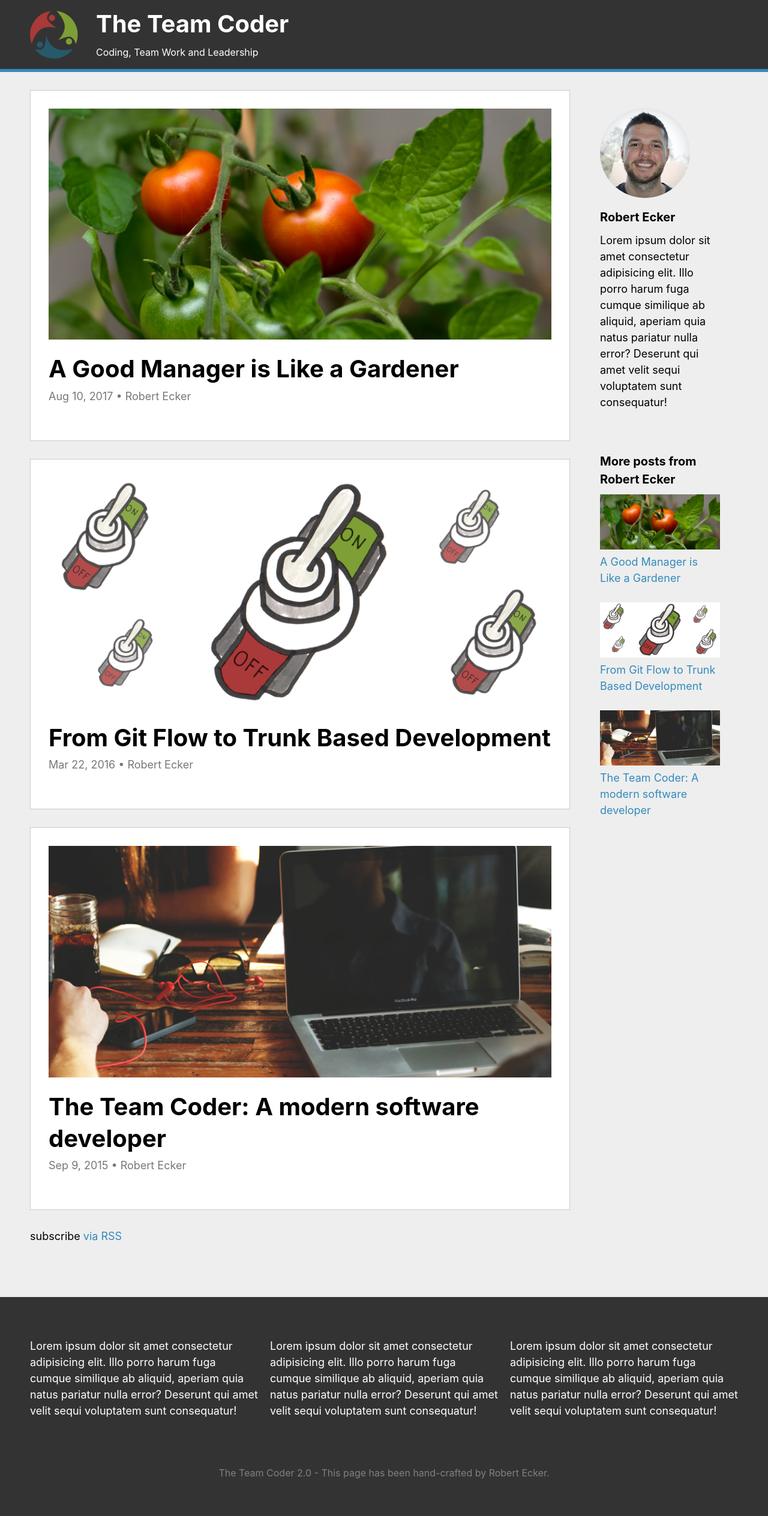
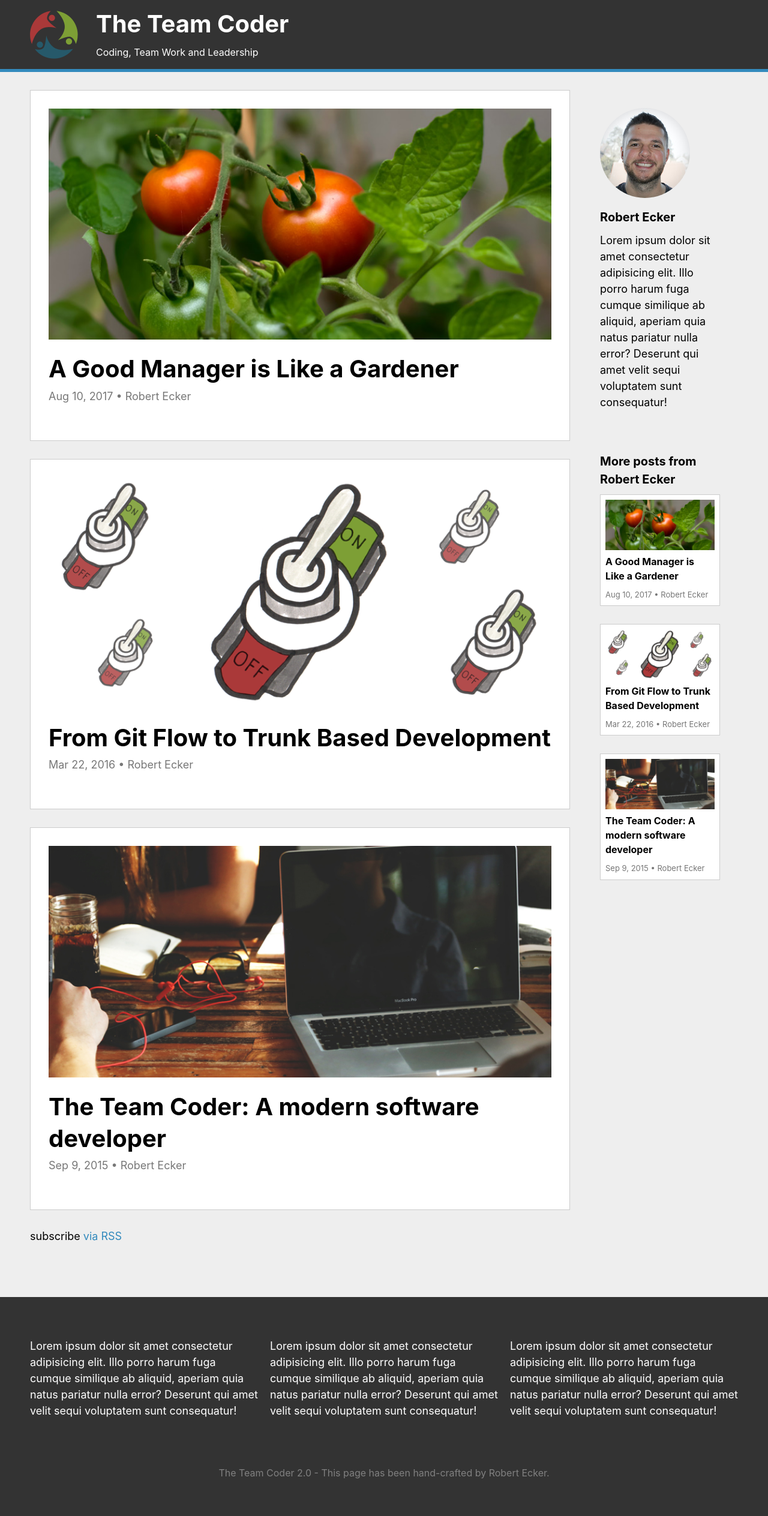
Before and after one commit to team-coder/team-coder.com, a Jekyll site: the page built from index.markdown, in a window 1280 px wide. Shown: the whole page at 60% size. Built offline with Jekyll 4.4.1, drawn with Linux system fonts in a browser that asks for light colours.

Commit message:
Create and use component for small article teasers

```diff
--- /dev/null
+++ b/_includes/article-teaser.html
@@ -0,0 +1,23 @@
+{% if include.post %}
+
+<a href="{{ include.post.url | relative_url }}" style="text-decoration: none;">
+    <div class="content-container-small">
+        {% if include.post.feature_image %}
+        <img src="{{include.post.feature_image}}" alt="hero image {{ include.post.title | escape }}" class="title-image">
+        {% endif %}
+        <p class="content-container-small-title">{{ include.post.title | escape }}</p>
+
+        <p class="content-container-small-meta">
+            <time class="dt-published" datetime="{{ include.post.date | date_to_xmlschema }}" itemprop="datePublished">
+              {%- assign date_format = site.minima.date_format | default: "%b %-d, %Y" -%}
+              {{ include.post.date | date: date_format }}
+            </time>
+            {%- if include.post.author -%}
+            • <span itemprop="author" itemscope itemtype="http://schema.org/Person"><span class="p-author h-card"
+                itemprop="name">{{ include.post.author }}</span></span>
+            {%- endif -%}
+        </p>
+    </div>
+</a>
+
+{% endif %}
--- a/_includes/sidebar.html
+++ b/_includes/sidebar.html
@@ -18,11 +18,7 @@
         {%- if site.posts.size > 0 -%}
         <h2>More posts from Robert Ecker</h2>
         {%- for post in site.posts -%}
-        {% if post.feature_image %}
-        <img src="{{post.feature_image}}" alt="hero image {{ post.title | escape }}" class="title-image">
-        {% endif %}
-        <a href="{{ post.url | relative_url }}">{{ post.title | escape }}</a>
-        <br><br>
+        {%- include article-teaser.html post=post-%}
         {%- endfor -%}
         {%- endif -%}
     </section>
--- a/assets/css/style.scss
+++ b/assets/css/style.scss
@@ -149,6 +149,32 @@ main {
     border: 1px solid #ccc;
     margin-bottom: 30px;
     padding: 30px;
+}
+
+.content-container-small {
+    @extend .content-container;
+    padding: 8px;
+
+    transition: all .13s ease-in-out;
+
+    .content-container-small-title {
+        color: var(--color-text);
+        font-size: medium;
+        font-weight: bold;
+        margin: 0 0 10px 0;
+    }
+
+    .content-container-small-meta {
+        color: #777;
+        font-weight: normal;
+        font-size: small;
+        margin: 0;
+    }
+}
+
+.content-container-small:hover {
+    transform: scale(1.03);
+    box-shadow: 0px 0px 20px 3px #ccc;
 }
 
 .sidebar-area {
```
